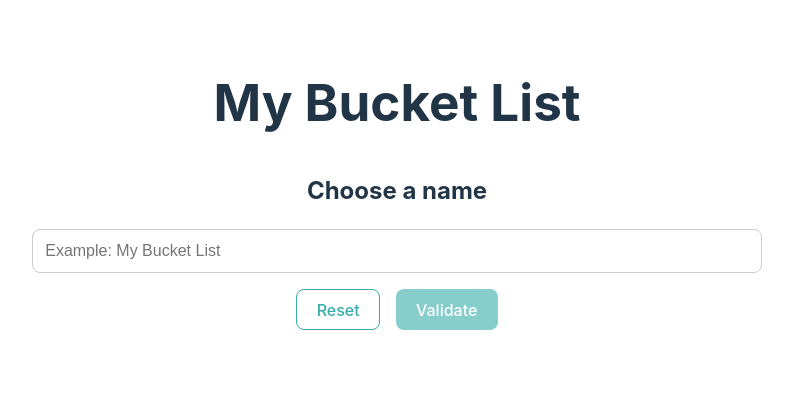
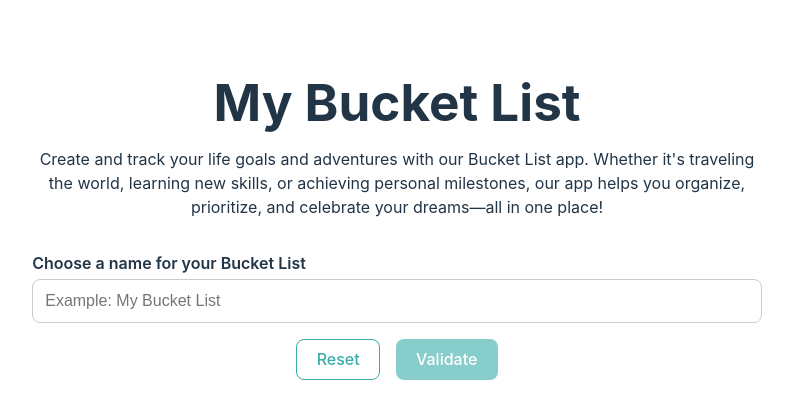
Before and after one commit to pierrejarry/my-bucket-list, a React (Vite) app: page / in a window 1280 px wide. Shown: the top 418 px of the page, without its empty margins (243-1036 px from the left). Built offline with nearby package versions, Linux system fonts and the light colour scheme.

Commit message:
Added descriptions and reorganized Bucket List component

```diff
--- a/src/App.css
+++ b/src/App.css
@@ -27,6 +27,18 @@ section {
   }
 }
 
+/* Form */
+form {
+  margin-top: 2rem;
+  text-align: left;
+
+  label {
+    display: block;
+    font-weight: 600;
+    padding-bottom: .25rem;
+  }
+}
+
 /* Add new item */
 
 .new-item-container {
--- a/src/components/Button.css
+++ b/src/components/Button.css
@@ -40,6 +40,7 @@ button {
 
       &.add-btn {
         color: var(--body-color);
+        margin-top: 1rem;
       }
 
       &.delete-btn {
--- a/src/index.css
+++ b/src/index.css
@@ -42,6 +42,7 @@ body {
 h1 {
   font-size: 3.2em;
   line-height: 1.1;
+  margin-bottom: 0;
 }
 
 button {
--- a/src/layout/BucketList.tsx
+++ b/src/layout/BucketList.tsx
@@ -43,12 +43,15 @@ function BucketList() {
     return (
         <section className="bucket-list">
             <h1>{title}</h1>
+            {!list.length &&
+                <div className="empty-list">
+                    <img src={NoTask} className="empty-icon" alt="Empty list icon" />
+                    <h2>Your Bucket List is empty!</h2>
+                    <p>Start your journey by adding your first dream or goal! Big or small, every item is a step towards making your bucket list truly yours. What’s the first adventure you’d love to check off?</p>
+                </div>
+            }
             <AddNewItem />
-            {!list.length ?
-                <div className="empty-list">
-                    <p>Your Bucket List is empty! Let's start by adding a new item below.</p>
-                    <img src={NoTask} className="empty-icon" alt="Empty list icon" />
-                </div> :
+            {list.length > 0 &&
                 <>
                     <ul>
                         {list.map((item, index) =>
--- a/src/layout/ChooseBucketListTitle.tsx
+++ b/src/layout/ChooseBucketListTitle.tsx
@@ -21,10 +21,12 @@ function ChooseBucketListTitle() {
     return (
         <section>
             <h1>My Bucket List</h1>
-            <h2>Choose a name</h2>
+            <p>Create and track your life goals and adventures with our Bucket List app. Whether it's traveling the world, learning new skills, or achieving personal milestones, our app helps you organize, prioritize, and celebrate your dreams—all in one place!</p>
             <form>
+                <label htmlFor='bucket-list-title'>Choose a name for your Bucket List</label>
                 <input
                     type='text'
+                    id='bucket-list-title'
                     className='input'
                     placeholder='Example: My Bucket List'
                     value={title}
```
